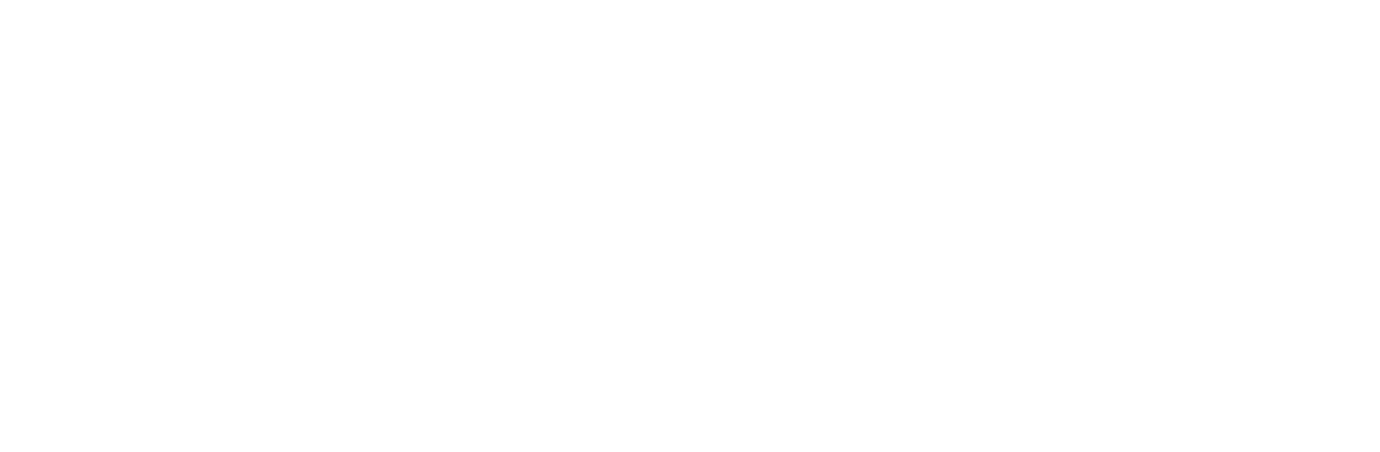
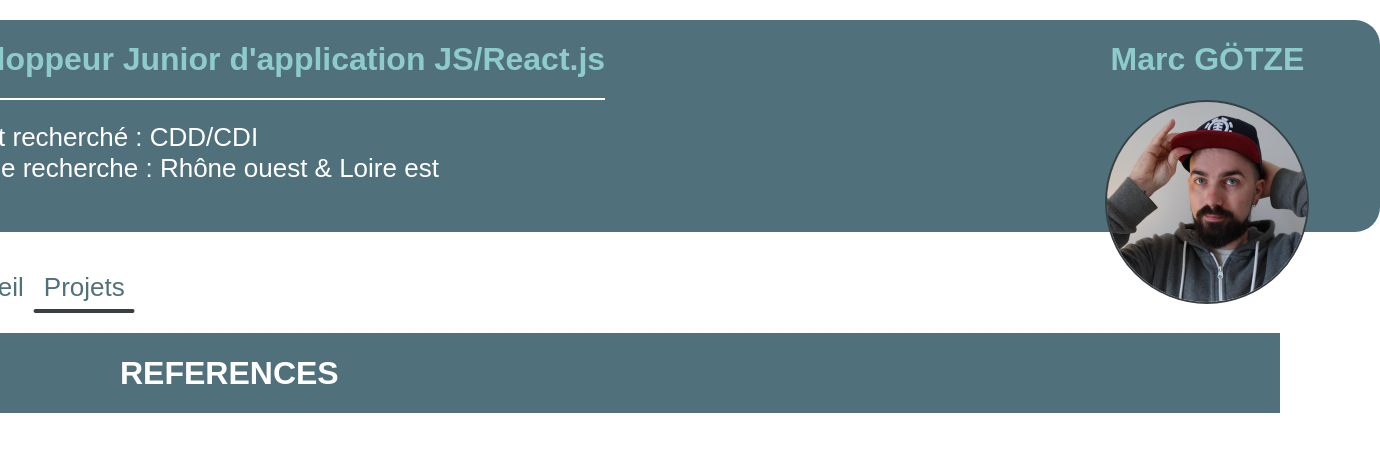
Before and after one commit to MarcGotze/cv, a React (Create React App) app: page /projects in a window 1280 px wide. Before the commit this address had no page. Shown: the top 452 px of the page, 1380 px wide, since content can reach past the window. Built offline with nearby package versions, Linux system fonts and the light colour scheme; a web font is replaced by a local one.

Commit message:
Ajout de navigation et de la page projets

```diff
--- a/src/App.js
+++ b/src/App.js
@@ -1,12 +1,14 @@
 import React from "react";
 import { BrowserRouter, Routes, Route } from "react-router-dom";
 import Home from "./pages/Home";
+import Projects from "./pages/Projects";
 
 function App() {
   return (
     <BrowserRouter>
       <Routes>
         <Route path="/" element={<Home />} />
+        <Route path="/projects" element={<Projects />} />
       </Routes>
     </BrowserRouter>
   );
--- /dev/null
+++ b/src/components/Navigation.jsx
@@ -0,0 +1,22 @@
+import React from "react";
+import { NavLink } from "react-router-dom";
+
+const Navigation = () => {
+  return (
+    <div className="navigation">
+      <ul>
+        <NavLink to="/" className={(nav) => (nav.isActive ? "nav-active" : "")}>
+          <li>Accueil</li>
+        </NavLink>
+        <NavLink
+          to="/projects"
+          className={(nav) => (nav.isActive ? "nav-active" : "")}
+        >
+          <li>Projets</li>
+        </NavLink>
+      </ul>
+    </div>
+  );
+};
+
+export default Navigation;
--- a/src/pages/Home.jsx
+++ b/src/pages/Home.jsx
@@ -3,11 +3,13 @@
 import Experiences from "../components/Experiences";
 import Asides from "../components/Asides";
 import Footer from "../components/Footer";
+import Navigation from "../components/Navigation";
 
 const Home = () => {
   return (
     <div>
       <Header />
+      <Navigation />
       <section className="intro">
         <i>
           "Après 12 années d’expérience professionnelle dans le milieu de la
--- /dev/null
+++ b/src/pages/Projects.jsx
@@ -0,0 +1,17 @@
+import React from "react";
+import Header from "../components/Header";
+import Navigation from "../components/Navigation";
+import Footer from "../components/Footer";
+
+const Projects = () => {
+  return (
+    <div>
+      <Header />
+      <Navigation />
+      <section className="intro"></section>
+      <Footer />
+    </div>
+  );
+};
+
+export default Projects;
--- a/src/styles/_settings.scss
+++ b/src/styles/_settings.scss
@@ -11,6 +11,18 @@
 }
 
 $font-1: "font-1", sans-serif;
+
+//KEYFRAMES
+@keyframes appear {
+    0% {
+      opacity: 0;
+      transform: translateX(-20px);
+    }
+    100% {
+      opacity: 1;
+      transform: translateX(0);
+    }
+  }
 
 //BODY
 body {
@@ -35,6 +47,6 @@
     color: $color-4;
 }
 
-a:visited, a:active {
+a:visited, a:active, a:link {
     color: white;
 }
--- /dev/null
+++ b/src/styles/components/_navigation.scss
@@ -0,0 +1,53 @@
+@use "../settings";
+
+.navigation {
+    ul {
+      display: flex;
+      margin: 30px;
+      list-style-type: none;
+
+      a {
+        text-decoration: none;
+        padding: 10px;
+
+        li {
+          color: settings.$color-3;
+          transition: 0.2s;
+          cursor: pointer;
+
+          &:hover {
+            color: settings.$color-4;
+          }
+        }
+      }
+
+      .nav-active {
+        position: relative;
+
+        &::after {
+          content: "";
+          height: 4px;
+          width: 0;
+          background: settings.$color-2;
+          position: absolute;
+          border-radius: 10px;
+          bottom: 0px;
+          left: 50%;
+          transform: translateX(-50%);
+          -webkit-animation: anim 0.3s ease forwards;
+          animation: anim 0.6s ease forwards;
+
+          @-webkit-keyframes anim {
+            to {
+              width: 100%;
+            }
+          }
+          @keyframes anim {
+            to {
+              width: 100%;
+            }
+          }
+        }
+      }
+    }
+  }
--- a/src/styles/index.scss
+++ b/src/styles/index.scss
@@ -1,6 +1,7 @@
 @use "./settings";
 @use "./pages/home";
 @use "./components/header";
+@use "./components/navigation";
 @use "./components/picture";
 @use "./components/experiences";
 @use "./components/asides";
--- a/src/styles/pages/_home.scss
+++ b/src/styles/pages/_home.scss
@@ -13,6 +13,34 @@
     width: 60rem;
     li {
         margin-left: 22px;
+        opacity: 0;
+        transform: translateX(-20px);
+        animation: appear 0.5s ease-in-out forwards;
+    }
+    ul {
+        padding: 0;
+    }
+
+    ul li:nth-child(1) {
+    animation-delay: 0s;
+    }
+    ul li:nth-child(2) {
+        animation-delay: 0.1s;
+    }
+    ul li:nth-child(3) {
+        animation-delay: 0.2s;
+    }
+    ul li:nth-child(4) {
+        animation-delay: 0.3s;
+    }
+    ul li:nth-child(5) {
+        animation-delay: 0.4s;
+    }
+    ul li:nth-child(6) {
+        animation-delay: 0.5s;
+    }
+    ul li:nth-child(7) {
+        animation-delay: 0.6s;
     }
 }
 
```
